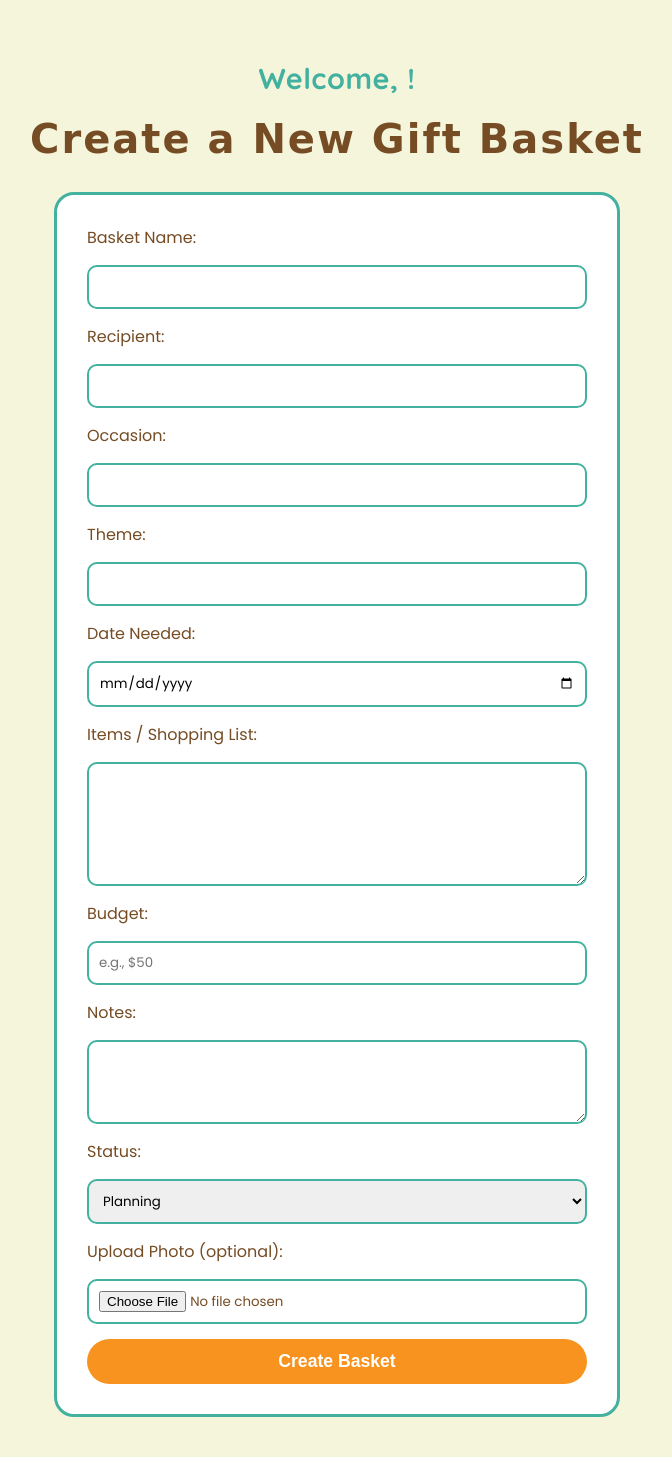
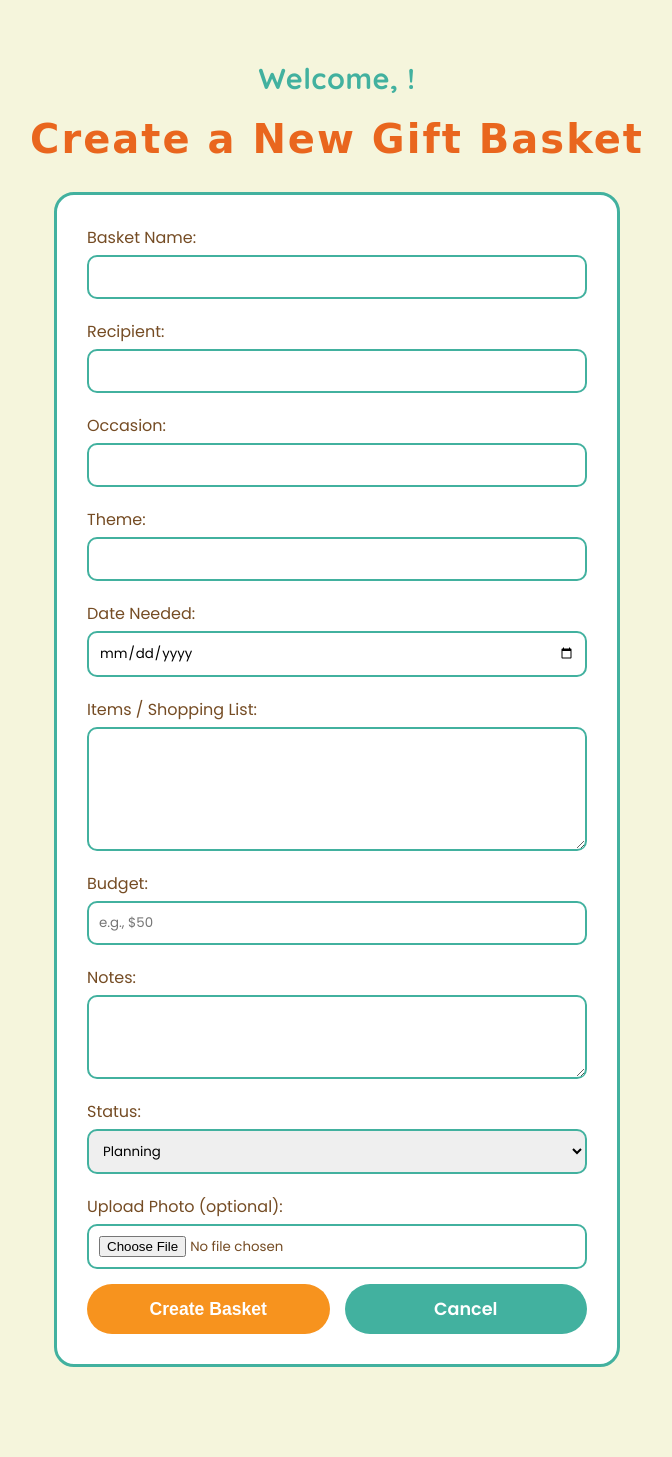
Before and after one commit to veggiebyte/Heaven_in_a_Handbasket, a Node server app: page /users/2/baskets/new in a window 1280 px wide. Shown: the part 232-1689 px from the top of the page, without its empty margins (303-975 px from the left). After the commit the page ends 1599 px from the top, so only its background shows below. Run offline with Node 20, Linux system fonts and the light colour scheme; the visitor is signed in with stand-in values (Sample User, id 1); some libraries are stand-ins or nearby versions; some web fonts are replaced.

Commit message:
fixed form spacing and added a cancel button

```diff
--- a/public/stylesheets/style.css
+++ b/public/stylesheets/style.css
@@ -16,7 +16,15 @@ h1, h2 {
   letter-spacing: 0.05em;
 }
 
-
+.welcome-message {
+  font-family: 'Quicksand', sans-serif;
+  font-size: 1.8em;
+  color: #42b19f;
+  text-align: center;
+  margin: 20px 0 10px 0;
+  letter-spacing: 0.02em;
+  font-weight: 700;
+}
 
 /* LANDING PAGE ONLY - Photo + Text Layout */
 .landing-content {
@@ -67,7 +75,7 @@ h1, h2 {
 form {
   display: flex;
   flex-direction: column;
-  gap: 15px;
+  gap: 5px;
   width: 100%;
   max-width: 500px;
   background-color: white;
@@ -75,6 +83,14 @@ form {
   border-radius: 20px;
   border: 3px solid #42b19f;
   margin: 0 auto;
+}
+
+form label {
+  margin-top: 15px;
+}
+
+form label:first-of-type {
+  margin-top: 0;
 }
 
 input, textarea, select {
@@ -99,7 +115,35 @@ button:hover {
   background-color: #e9661e;
 }
 
-/* BASKETS LIST PAGE */
+.form-buttons {
+  display: flex;
+  gap: 15px;
+  margin-top: 10px;
+}
+
+.form-buttons button,
+.form-buttons .cancel-btn {
+  flex: 1;
+  padding: 12px;
+  border-radius: 30px;
+  font-size: 1.1em;
+  font-weight: 600;
+  cursor: pointer;
+  text-align: center;
+  text-decoration: none;
+}
+
+.cancel-btn {
+  background-color: #42b19f; /* Teal */
+  color: white;
+  border: none;
+  display: inline-block;
+}
+
+.cancel-btn:hover {
+  background-color: #3a9d8c;
+}
+
 /* BASKETS LIST PAGE */
 .baskets-body {
   padding: 20px;
@@ -167,19 +211,9 @@ ul > a:hover {
 .new-body h1,
 .edit-body h1 {
   text-align: center;
-  color: #754c24;
+  color: #e9661e;
   margin: 10px 0 30px 0;
   font-size: 2.5em;
-}
-
-.welcome-message {
-  font-family: 'Quicksand', sans-serif;
-  font-size: 1.8em;
-  color: #42b19f;
-  text-align: center;
-  margin: 20px 0 10px 0;
-  letter-spacing: 0.02em;
-  font-weight: 700;
 }
 
 /* SMALL SCREENS - Stack photo and text vertically */
--- a/views/baskets/new.ejs
+++ b/views/baskets/new.ejs
@@ -49,7 +49,10 @@
     <label for="photo">Upload Photo (optional):</label>
     <input type="file" name="photo" id="photo" accept="image/*" />
 
+    <div class="form-buttons">
     <button type="submit">Create Basket</button>
+    <a href="/users/<%= user._id %>/baskets" class="cancel-btn">Cancel</a>
+    </div>
 </form>
     </div>
 
```
